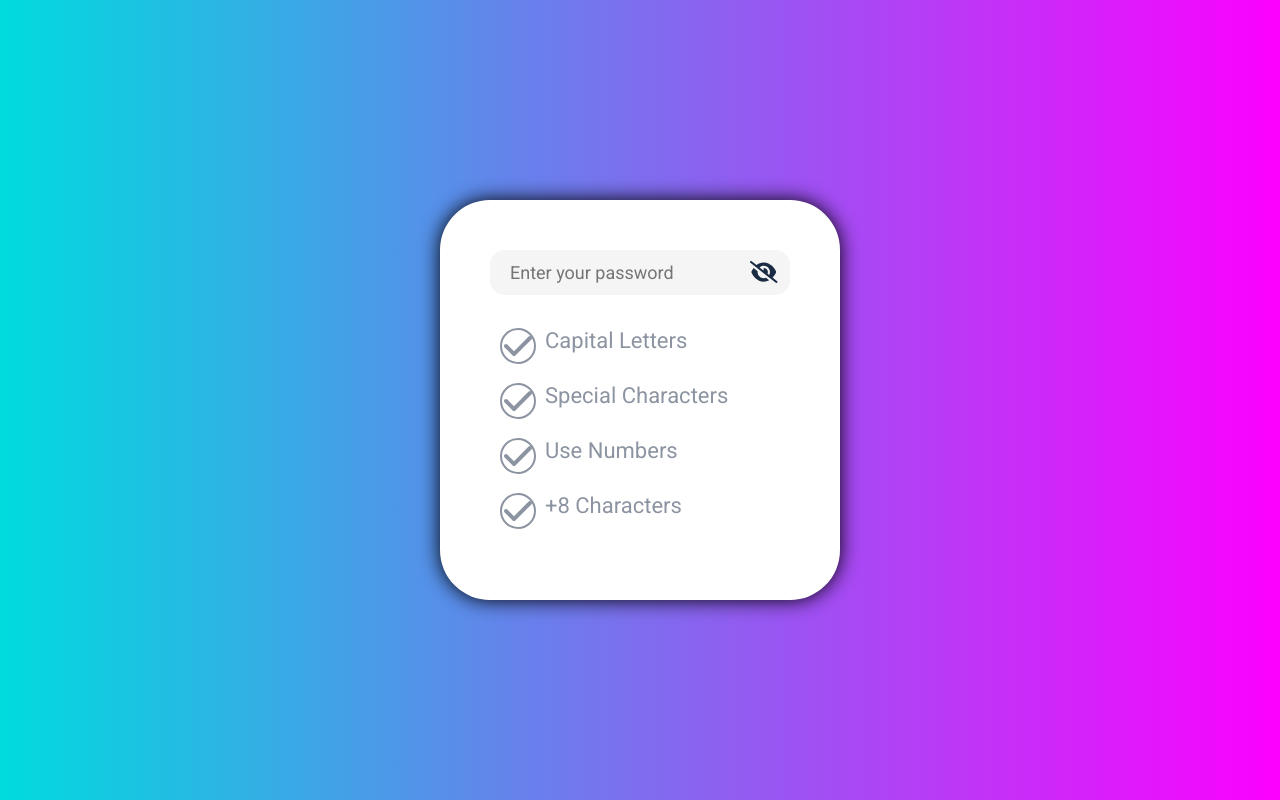
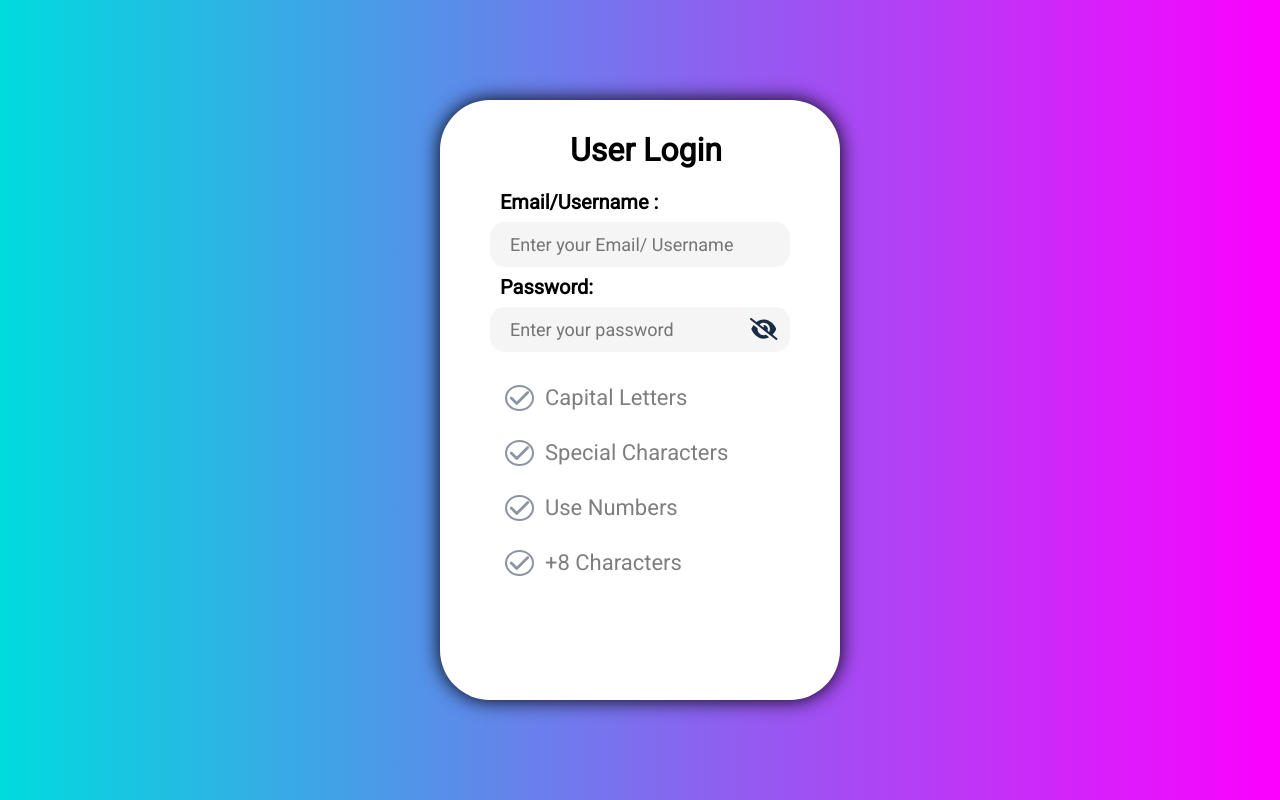
Before and after one commit to DitoKharismawan/react-validation-password, a React (Create React App) app: page / in a window 1280 px wide. Built offline with nearby package versions, Linux system fonts and the light colour scheme.

Commit message:
Add color text, icon, and input email

```diff
--- a/src/App.js
+++ b/src/App.js
@@ -15,23 +15,33 @@ export default function App() {
   const valid = (item, v_icon, inv_icon) => {
     let text = document.querySelector(`#${item}`);
     text.style.opacity = "1";
+    text.style.color = "red";
 
     let valid_icon = document.querySelector(`#${item} .${v_icon}`);
     valid_icon.style.opacity = "1";
+    valid_icon.style.color = "green";
+    text.style.color = "green";
 
     let invalid_icon = document.querySelector(`#${item} .${inv_icon}`);
     invalid_icon.style.opacity = 0;
+    valid_icon.style.color = "green";
+    text.style.color = "green";
   };
   //if invalid
   const invalid = (item, v_icon, inv_icon) => {
     let text = document.querySelector(`#${item}`);
+
     text.style.opacity = ".5";
 
     let valid_icon = document.querySelector(`#${item} .${v_icon}`);
     valid_icon.style.opacity = "0";
+    valid_icon.style.color = "green";
+    text.style.color = "green";
 
     let invalid_icon = document.querySelector(`#${item} .${inv_icon}`);
     invalid_icon.style.opacity = "1";
+    invalid_icon.style.color = "red";
+    text.style.color = "red";
   };
 
   //handle input
@@ -66,6 +76,15 @@ export default function App() {
   return (
     <div className="App">
       <div className="container">
+        <h1>User Login</h1>
+        <label>Email/Username : </label>
+        <input
+          type={show ? "text" : "email"}
+          className="email"
+          placeholder="Enter your Email/ Username"
+          onChange={handleInputChange}
+        />
+        <label>Password: </label>
         <input
           type={show ? "text" : "password"}
           className="password"
--- a/src/styles.css
+++ b/src/styles.css
@@ -28,12 +28,23 @@ body {
 .container {
   background: white;
   width: 400px;
-  height: 400px;
+  height: 600px;
   padding: 50px;
   border-radius: 50px;
   box-shadow: 0 0 20px rgba(0, 0, 0, 9);
+  align-self: auto;
 }
-
+.container .email {
+  width: 100%;
+  height: 45px;
+  padding: 0 50px 0 20px;
+  border-radius: 5px;
+  background: #f5f5f5;
+  border-radius: 15px;
+  font-size: large;
+  border: 1px solid rgb(#31a3a3);
+  transition: 0.4s;
+}
 .container .password {
   width: 100%;
   height: 45px;
@@ -45,7 +56,9 @@ body {
   border: 1px solid rgb(#31a3a3);
   transition: 0.4s;
 }
-
+.email:focus {
+  box-shadow: 0 0 30px #9271f0;
+}
 .password:focus {
   box-shadow: 0 0 30px #9271f0;
 }
@@ -58,23 +71,32 @@ body {
 
 .container p span {
   font-size: 22px;
-  color: rgb(26, 43, 68);
+
   margin-left: 45px;
 }
 
 .fa-times {
+  font-size: 22px;
+  color: rgb(35, 241, 7);
+  margin-left: 45px;
   opacity: 0;
+  border: 2px solid rgb(35, 241, 7);
 }
 .fa-checks {
+  font-size: 22px;
+  color: rgb(35, 241, 7);
+  margin-left: 45px;
   opacity: 1;
+  border: 2px solid rgb(35, 241, 7);
 }
 
 .container p .icon {
+  margin: 0px 5px 30px;
   position: absolute;
   text-align: center;
-  width: 32px;
-  height: 32px;
-  line-height: 30px;
+  width: 25px;
+  height: 22px;
+  line-height: 15px;
   font-size: large;
   border-radius: 50%;
   color: rgb(26, 43, 68);
@@ -86,3 +108,20 @@ body {
   transform: translateX(260px) translateY(-34px);
   cursor: pointer;
 }
+.container label {
+  justify-content: flex;
+  font-size: 20px;
+  font-weight: bold;
+  float: right;
+  width: 290px;
+  line-height: 2;
+  line-break: 2;
+}
+
+.container h1 {
+  margin: 0px 10px 10px;
+  width: 590px;
+  padding: 0 10px 0 70px;
+  height: 22px;
+  line-height: 0px;
+}
```
